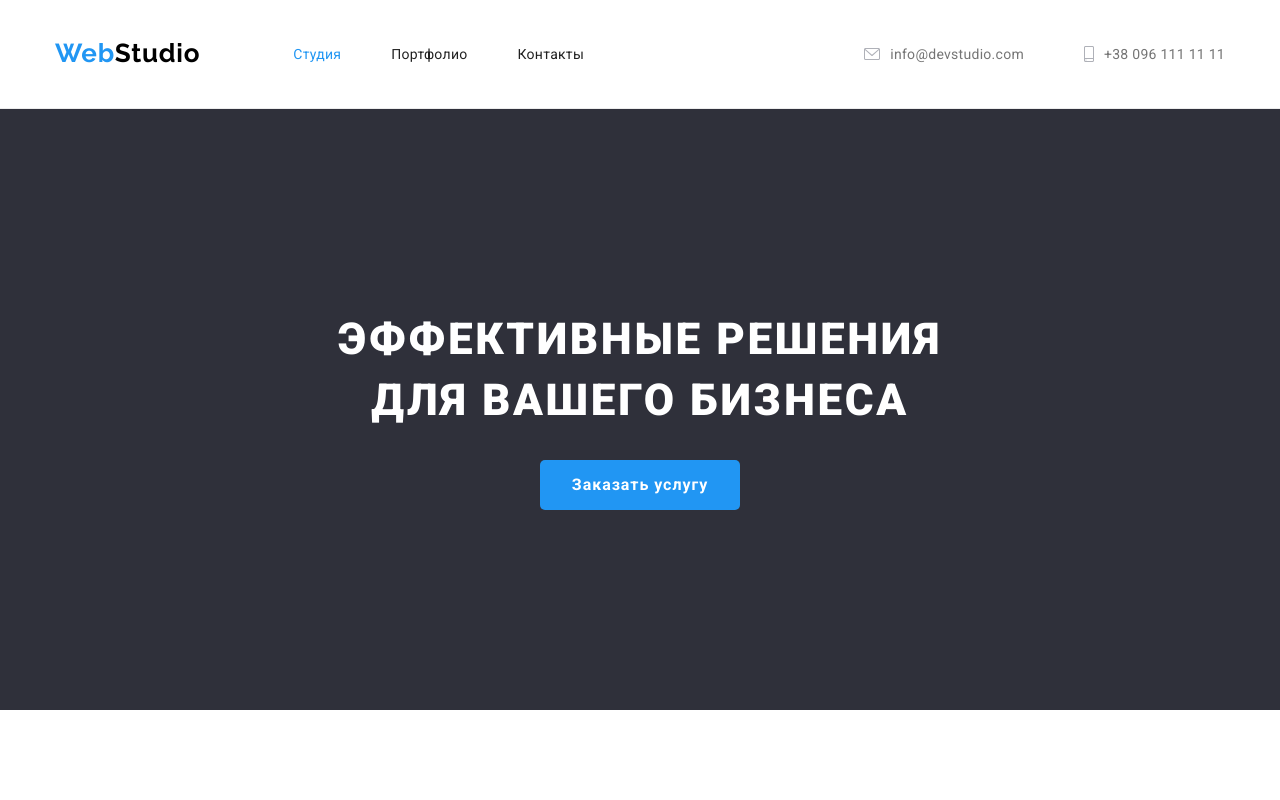
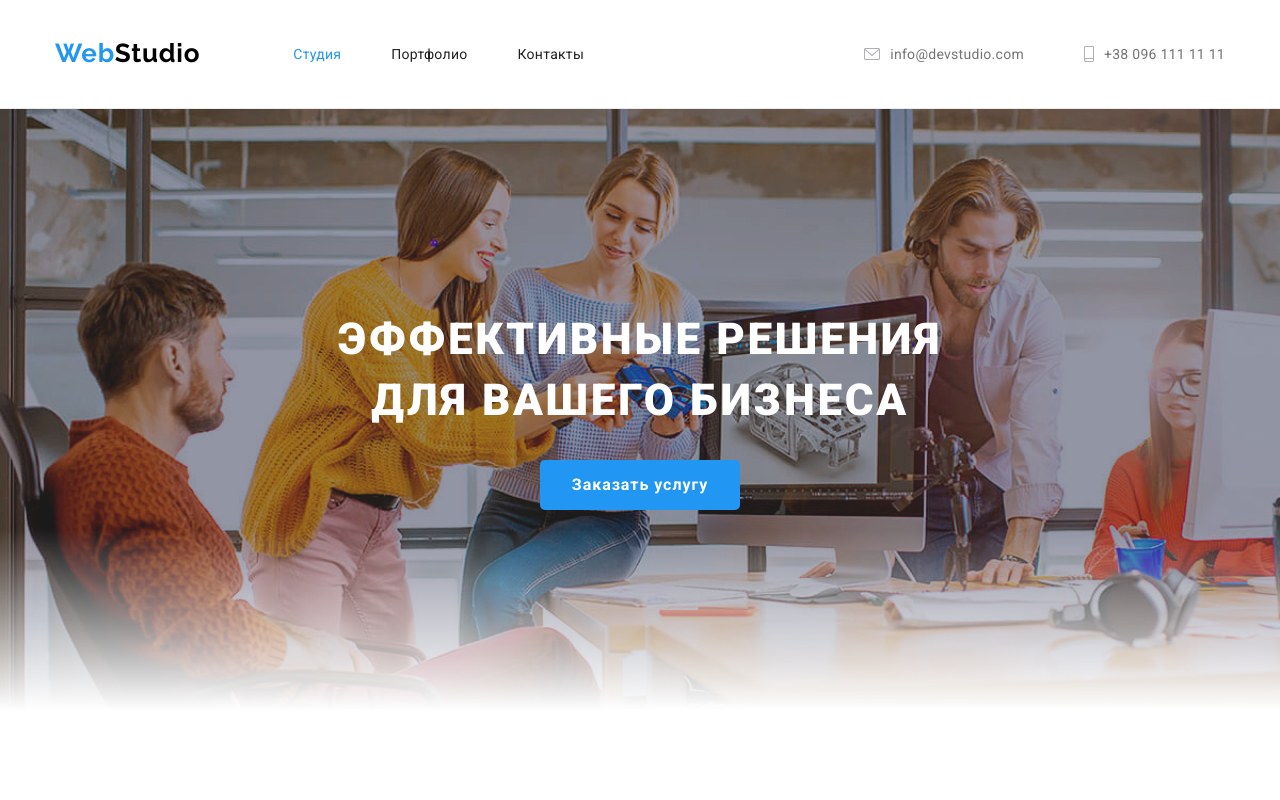
Before and after one commit to Matvey1971/goit-markup-hw-04, a plain HTML site: page index.html in a window 1280 px wide. Shown: the top 800 px of the page. Drawn offline with Linux system fonts and the light colour scheme.

Commit message:
project before edits

```diff
--- a/css/style.css
+++ b/css/style.css
@@ -106,10 +106,11 @@ img {
 .icon-phone {
     width: 10px;
 }
-.ef-solutions,
-.footer {
-    background-color: var(--back-main);
-    padding: 200px 0;
+.ef-solutions {
+    background-image: linear-gradient(
+        var(--gradient-op10) 70%, var(--back-team)),
+        url(../images/main.jpg);
+        padding: 200px 0;
 }
 .solutions {
     display: flex;
@@ -375,6 +376,7 @@ img {
 .btns:hover {
     background-color: var(--back-ad-hover);
     color: var(--on-back-text);
+    box-shadow: 2px 4px 4px 2px rgba(0,0,0,0.2);
 }
 .view {
     display: flex;
@@ -390,6 +392,9 @@ img {
     border: 1px solid var(--line-view);
     margin-bottom: 30px;
 }
+.view li:hover {
+    box-shadow: 0 4px 8px 0 rgba(0,0,0,0.2);
+}
 .view h3 {
     color: var(--main-text);
     font-size: 18px;
@@ -404,6 +409,7 @@ img {
 
 /* секция FOOTER */
 .footer {
+    background-color: var(--back-main);
     padding: 60px 0;
     margin: 0;
 }
--- a/css/variables.css
+++ b/css/variables.css
@@ -13,4 +13,5 @@
     --header-border: rgba(236,236,236,1);
     --social-icon-main: rgba(175,177,184,1);
     --social-icon-ad-main: rgba(238,238,238,0.1);
+    --gradient-op10:  rgba(255, 255, 255, 0.1);
 }
```
Also changed, not shown: images/main.jpg (renamed from images/Img.jpg).
